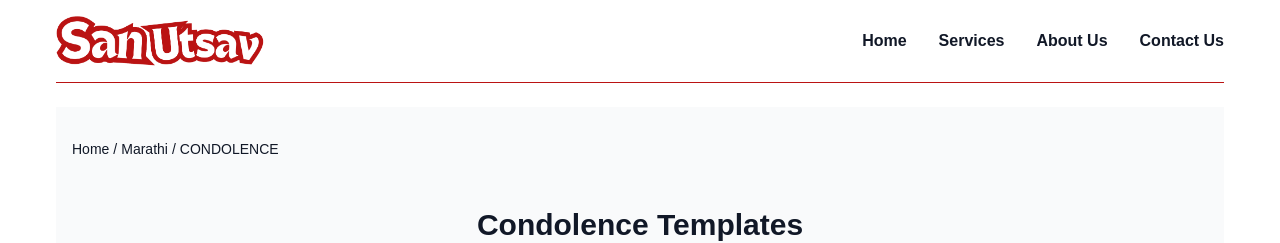
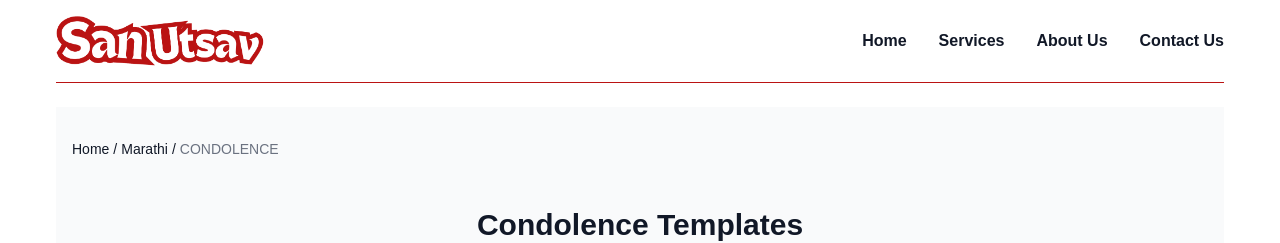
Before and after one commit to ankushchavan0411/san-cards, a Next.js app: page /template-list/marathi/condolence in a window 1280 px wide. Shown: the top 243 px of the page. Built offline with nearby package versions, Linux system fonts and the light colour scheme.

Commit message:
udpate Breadcrumb

```diff
--- a/src/components/Common/Breadcrumb.tsx
+++ b/src/components/Common/Breadcrumb.tsx
@@ -24,7 +24,7 @@ const Breadcrumb = ({ items }: BreadcrumbProps) => {
                 {item.label}
               </Link>
             ) : (
-              <span>{item.label}</span> // Last item is not clickable
+              <span className="text-gray-500">{item.label}</span> // Last item is not clickable
             )}
             {/* Separator */}
             {index < items.length - 1 && <span className="mx-1">/</span>}
```
